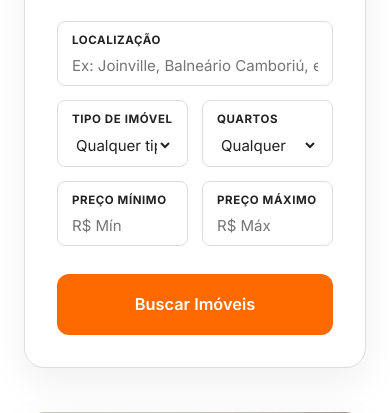
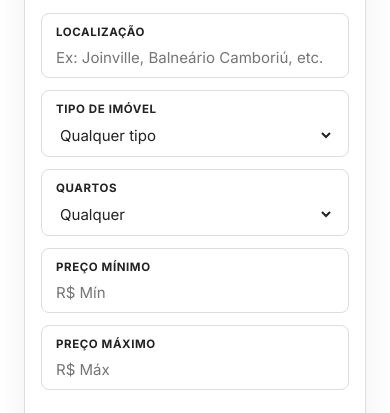
Before and after one commit to cabralads/moravo, a website: page public/index.html in a window 390 px wide. Shown: the part 371-784 px from the top of the page. Drawn offline with Linux system fonts and the light colour scheme; no server answers.

Commit message:
fix: layout responsivo do card de busca no mobile

```diff
--- a/public/index.html
+++ b/public/index.html
@@ -43,7 +43,7 @@
 
 * { box-sizing: border-box; margin: 0; padding: 0; }
 
-html { scroll-behavior: smooth; }
+html { scroll-behavior: smooth; overflow-x: hidden; }
 
 body {
   font-family: var(--font-body);
@@ -53,6 +53,7 @@ body {
   -webkit-font-smoothing: antialiased;
   text-rendering: optimizeLegibility;
   overflow-x: hidden;
+  max-width: 100%;
 }
 
 h1, h2, h3 { font-family: var(--font-display); line-height: 1.05; letter-spacing: -0.02em; }
@@ -109,12 +110,19 @@ section { position: relative; }
   .nav .nav-cta { padding: 11px 16px; }
   .nav-register-btn { display: none !important; }
 
+  /* Permitir que botões quebrem linha para não estourar a tela */
+  .btn { white-space: normal !important; }
+
   /* Ajustes do comparativo para mobile (evita overflow horizontal) */
   .compare-labels { grid-template-columns: 1fr; gap: 8px; text-align: center; }
   .compare-cards { grid-template-columns: 1fr; gap: 32px; justify-items: center; }
   .vs { display: none !important; }
   .bad-card { transform: rotate(-0.5deg); }
   .good-card { transform: rotate(0.5deg); }
+
+  /* Ajustes do card de busca do hero para mobile */
+  .search-card { padding: 24px 16px !important; }
+  .search-grid { grid-template-columns: 1fr !important; gap: 12px !important; }
 }
 
 .nav-user { position: relative; display: flex; align-items: center; gap: 10px; }
@@ -633,6 +641,7 @@ section { position: relative; }
   pointer-events: none;
   transition: opacity 0.3s ease;
   font-family: var(--font-body);
+  overflow: hidden;
 }
 .search-overlay.active {
   opacity: 1;
```
